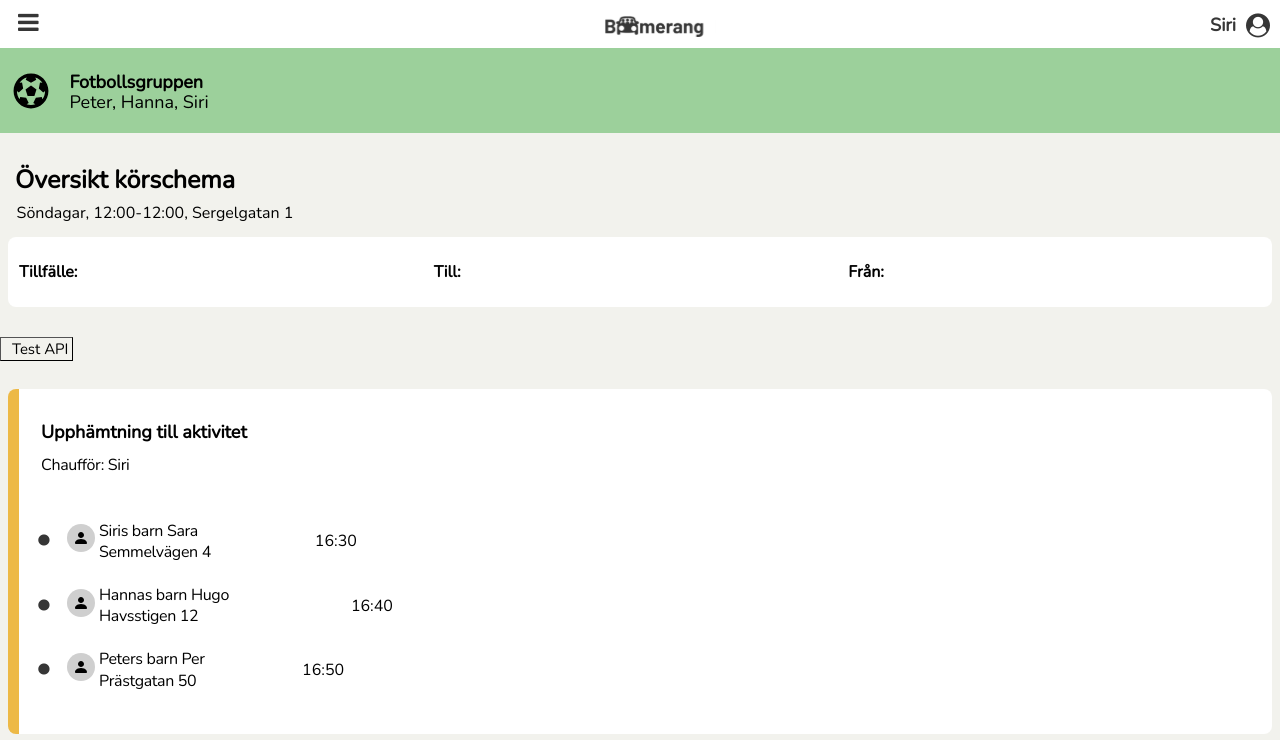
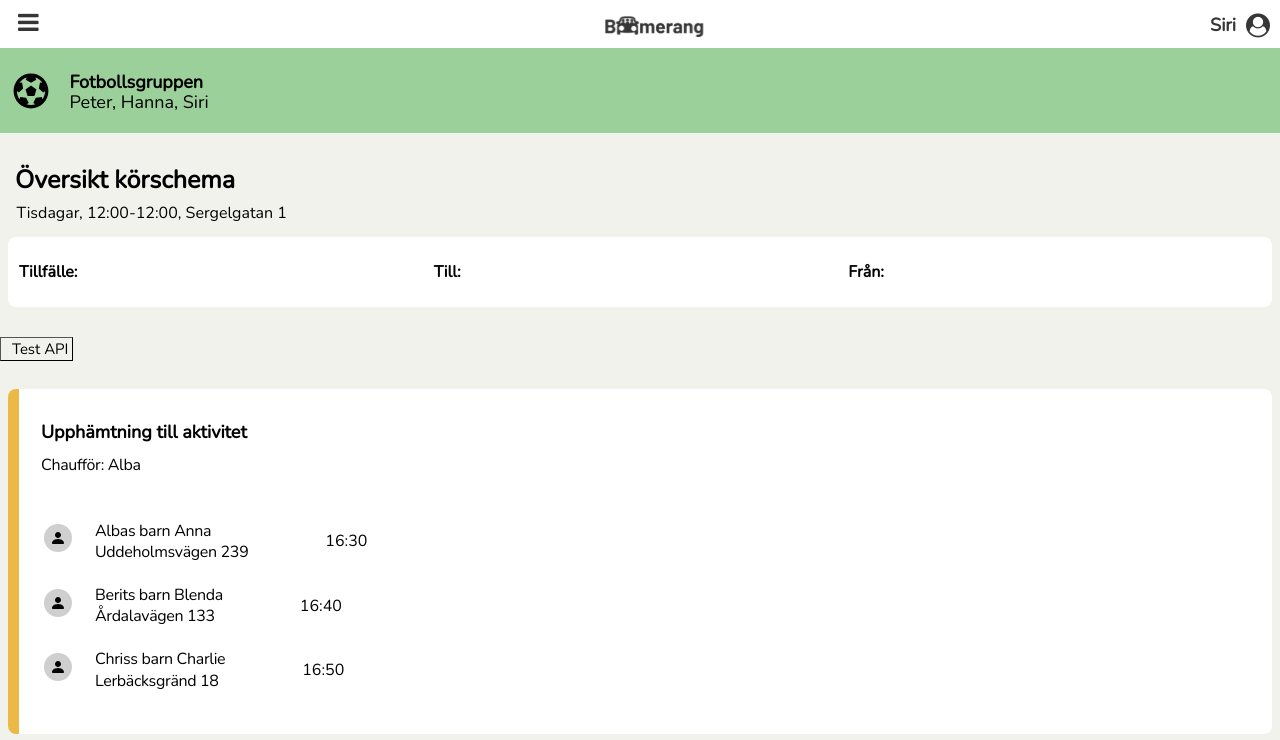
Before and after one commit to miotholerus/boomerang, a React (Create React App) app: page /viewschedule in a window 1280 px wide. Shown: the top 740 px of the page. Built offline with nearby package versions, Linux system fonts and the light colour scheme.

Commit message:
28 april Mio

```diff
--- a/public/styles.css
+++ b/public/styles.css
@@ -331,7 +331,7 @@ select.driver {
   background-color: #ffffff; /*#c5c5c5;*/
   padding: 22px;
   margin: 8px;
-  margin-bottom: 30px;
+  /* margin-bottom: 30px; */
   border-radius: 8px;
 
   border-left: solid #EDB946;
@@ -342,32 +342,39 @@ select.driver {
   /* display: flex;
   flex-direction: column; */
   /* list-style-type: disc; */
-  padding-left: 21px;
+  padding-left: 0px;
 }
 .schedule-box table {
   /* background-color: #882E76; */
   margin-bottom: 0.8em;
 }
+.schedule-box td.icon {
+  padding-right: 20px;
+}
+.schedule-box td.time {
+  width: 116px;
+  padding-right: 0px;
+}
 
 
-.alt-user-logo { /* ska eg vara en ikon ingen h1:a */
+.alt-user-logo {
   margin-top: 0;
   margin-bottom: 0.1em;
-  margin-right: 0.1em;
+  margin-right: 1em;
   font-size: 28px;
 }
 
-.schedule-box tr::before {
-  content: "\2022";  /* Add content: \2022 is the CSS Code/unicode for a bullet */
+/* .schedule-box tr::before {
+  content: "\2022";
   font-size: 28px;
-  color: #363636; /* Change the color */
-  font-weight: bold; /* If you want it to be bold */
-  display: inline-block; /* Needed to add space between the bullet and the text */
-  width: 1em; /* Also needed for space (tweak if needed) */
-  margin-left: -1em; /* Also needed for space (tweak if needed) */
+  color: #363636;
+  font-weight: bold;
+  display: inline-block; Needed to add space between the bullet and the text
+  width: 1em;
+  margin-left: -1em;
 
   padding-top: 0.1em;
-}
+} */
 
 /* Skugga till välja-förare-ruta:
 -webkit-box-shadow: 3px 6px 13px -3px #000000;
@@ -377,7 +384,7 @@ box-shadow: 3px 6px 13px -3px #000000; */
   background-color: #ffffff; /*#c5c5c5;*/
   padding: 22px;
   margin: 8px;
-  margin-bottom: 30px;
+  /* margin-bottom: 30px; */
   border-radius: 8px;
 
   border-left: solid #F2B3B6;
--- a/src/App.js
+++ b/src/App.js
@@ -51,7 +51,19 @@ function App() {
   // Schemat med grundvärden inlaggt (för att det inte ska krascha när vi testar saker och man inte har fyllt i formuläret)
   //                                   index:  0        1            2          3         4             5       6
   const [schedule, setSchedule] = useState(["12:00", "12:00", "Sergelgatan 1", "0", "0000-00-00", "0000-00-00", [] ]);
-  // 0 - starttid
+
+  const [altSchedule, setAltSchedule] = useState(
+    {
+      "id": 0,
+      "startTime": "12:00",
+      "endTime": "12:00",
+      "destination": "Sergelgatan 1",
+      "weekday": 2,
+      "startDate": "0000-00-00",
+      "endDate": "0000-00-00",
+      "rides": []
+    }
+  )
 
 
   return (
@@ -63,11 +75,11 @@ function App() {
         <Switch>
 
           <Route path="/viewschedule">
-            <ViewSchedule schedule={schedule} members={members} />
+            <ViewSchedule schedule={schedule} altSchedule={altSchedule} members={members} />
           </Route>
 
           <Route path="/">
-            <CreateSchedule schedule={schedule} setSchedule={setSchedule} members={members} />
+            <CreateSchedule schedule={schedule} setSchedule={setSchedule} altSchedule={altSchedule} setAltSchedule={setAltSchedule} members={members} />
           </Route>
 
         </Switch>
--- a/src/components/CreateSchedule.js
+++ b/src/components/CreateSchedule.js
@@ -6,7 +6,7 @@ import RideObject from '../RideObject'
 import ChooseDrivers from './ChooseDrivers';
 
 
-export default function CreateSchedule({ schedule, setSchedule, members }) {
+export default function CreateSchedule({ schedule, setSchedule, altSchedule, setAltSchedule, members }) {
   let history = useHistory();
 
   // Uppdateras varje gång input ändras
@@ -28,14 +28,6 @@ export default function CreateSchedule({ schedule, setSchedule, members }) {
     if (rides.length > 0) {
       return (<ChooseDrivers rides={rides} setRides={setRides} members={members} />)
     } else {
-      // return (
-      //   <div>
-      //     <label for="ordning-for-chaufforer">&nbsp;Välj ordning för chaufförer</label>
-      //     <select className="standard-input option-list input-left" id="ordning-for-chaufforer">
-      //       <option id="option-placeholder" value="" disabled selected>{/* Välj ordning för chaufförer */}</option>
-      //     </select>
-      //   </div>
-      // )
       return null
     }
   }
@@ -93,17 +85,39 @@ export default function CreateSchedule({ schedule, setSchedule, members }) {
 
   function SaveButton() {
 
-    function SaveSchedule(e) {
+    function saveSchedule(e) {
+
+      const startHours = startTime.substring(0, 2);
+      const startMinutes = startTime.substring(3);
+
+      const ridesWithTimes = rides.map(ride => {
+        ride.date.setHours(startHours, startMinutes);
+      })
+
       const newSchedule = [startTime, endTime, address, weekday, startDate, endDate, rides];
 
+      const newAltSchedule = {
+        "id": 0,
+        "startTime": startTime,
+        "endTime": endTime,
+        "destination": address,
+        "weekday": weekday,
+        "startDate": startDate,
+        "endDate": endDate,
+        "rides": rides
+      }
+
       setSchedule(newSchedule);
-      console.log("schedule after Save: ", schedule)
+      console.log("schedule after Save: ", schedule);
 
-      history.push("/viewschedule")
+      setAltSchedule(newAltSchedule);
+      console.log("altSchedule after Save: ", altSchedule);
+
+      history.push("/viewschedule");
     }
 
     return (
-      <button type="button" className="button-v2" onClick={SaveSchedule}>SPARA KÖRSCHEMA</button>
+      <button type="button" className="button-v2" onClick={saveSchedule}>SPARA KÖRSCHEMA</button>
     )
   }
 
--- a/src/components/DetailedSchedule.js
+++ b/src/components/DetailedSchedule.js
@@ -1,15 +1,13 @@
-import React, {useState, useEffect} from 'react'
+import React, { useState, useEffect } from 'react'
 import ScheduleBox from './ScheduleBox'
 
 
-export default function DetailedSchedule({schedule, members}) {
-  const destinationFromSchedule = schedule[2];
+export default function DetailedSchedule({ schedule, altSchedule, members }) {
+  const destinationFromSchedule = altSchedule.destination // tidigare schedule[2]
   const addressFromMember = members[0].address; // ska senare hämtas direkt från schedule-rideobjecten
-  // schedule[6] = lista av rideobjects
-  // schedule[6][0] = första rideobjectet i listan
-  // schedule[6][0].driverTo.address = rideobjectets förares adress
-  const startTime = schedule[0];
 
+  const [origin, setOrigin] = useState(addressFromMember); // samma sak som addressFromMember
+  const [destination, setDestination] = useState(destinationFromSchedule); // samma sak som destinationFromSchedule
   const exampleData = {
     "destination_addresses": [
       "Sockenvägen 290, 122 63 Enskede, Sweden"
@@ -36,16 +34,48 @@ export default function DetailedSchedule({schedule, members}) {
     ],
     "status": "OK"
   } // exempeldata för att det inte ska krascha när vi testar
-
-  const [origin, setOrigin] = useState(addressFromMember); // samma sak som addressFromMember
-  const [destination, setDestination] = useState(destinationFromSchedule); // samma sak som destinationFromSchedule
   const [data, setData] = useState(exampleData); // den riktiga datan efter att man kört API:n (kommer behöva köras för varje delresa)
   const [seconds, setSeconds] = useState(0); // sekunderna från datan, ska dras av från klockslagen
 
   const url = `https://api.distancematrix.ai/maps/api/distancematrix/json?origins=${origin}&destinations=${destination}&key=bp6pjpgmaCcdxjtccQlnDpjTPEUqk`;
 
+  var addMinutes = function (dateTime, minutes) {
+    return new Date(dateTime.getTime() + minutes * 60000);
+  }
+  var addSeconds = function (dateTime, seconds) {
+    return new Date(dateTime.getTime() + seconds * 1000);
+  }
+  // Testar med första körtillfället
+  var timeAtDestination;
+  var timeToStart;
 
+  useState(() => {
+    console.log("Kör useState [] en gång");
 
+    //timeAtDestination = addMinutes(altSchedule.rides[0].date, -5); // date-objekt
+    //console.log("timeAtDestination: ", timeAtDestination.toString());
+
+    // fetch(url)
+    //   .then(responseFromAPI =>
+    //     responseFromAPI.json()
+    //       .then(apiData => {
+    //         console.log(apiData)
+    //         setData(apiData)
+    //         console.log(origin);
+    //         console.log(destination);
+    //         console.log(data.rows[0].elements[0].duration.value)
+    //         setSeconds(data.rows[0].elements[0].duration.value)
+    //       }).then(then => {
+    //         timeToStart = addSeconds(timeAtDestination, -seconds);
+    //         console.log("timeToStart efter första automatiska API-anropet: ", timeToStart);
+    //       })
+    //   );
+
+  }, [])
+
+  // var date = new Date(2021, 2, 16, 17, 0, 0, 0);
+  // var dtMinusThirty = minusMinutes(date, 30);
+  // console.log(dtMinusThirty.toString());
 
   useEffect(() => {
     console.log(origin);
@@ -53,12 +83,12 @@ export default function DetailedSchedule({schedule, members}) {
     console.log(data.rows[0].elements[0].duration.value)
     setSeconds(data.rows[0].elements[0].duration.value) // seconds laddas från json-data
 
-    console.log(startTime);
-
   }, [data])
 
   const submitForm = (event) => {
     event.preventDefault();
+
+    console.log("TEST API");
 
     fetch(url)
       .then(responseFromAPI =>
@@ -79,7 +109,7 @@ export default function DetailedSchedule({schedule, members}) {
         </div>
       </form>
 
-      <ScheduleBox seconds={seconds} members={members}/>
+      <ScheduleBox seconds={seconds} members={members} />
     </div>
   )
 }
--- a/src/components/ScheduleBox.js
+++ b/src/components/ScheduleBox.js
@@ -14,14 +14,14 @@ export default function ScheduleBox({ rideObject, seconds, members }) {
     <div>
       <div className="schedule-box">
         <h3>Upphämtning till aktivitet</h3>
-        <p>Chaufför: Siri</p>
+        <p>Chaufför: {members[0].name}</p>
         <br></br>
         <ul>
           <li>
             <table>
               <tr>
-                <td><AltUserLogo className="alt-user-logo"/></td>
-                <td><p>Siris barn Sara</p><p>Semmelvägen 4</p></td>
+                <td className="icon"><AltUserLogo className="alt-user-logo"/></td>
+                <td><p>{members[0].name}s barn {members[0].child}</p><p>{members[0].address}</p></td>
                 <td className="time">16:30</td>
               </tr>
             </table>
@@ -29,8 +29,8 @@ export default function ScheduleBox({ rideObject, seconds, members }) {
           <li>
             <table>
               <tr>
-                <td><AltUserLogo className="alt-user-logo"/></td>
-                <td><p>Hannas barn Hugo</p><p>Havsstigen 12</p></td>
+                <td className="icon"><AltUserLogo className="alt-user-logo"/></td>
+                <td><p>{members[1].name}s barn {members[1].child}</p><p>{members[1].address}</p></td>
                 <td className="time">16:40</td>
               </tr>
             </table>
@@ -38,8 +38,8 @@ export default function ScheduleBox({ rideObject, seconds, members }) {
           <li>
             <table>
               <tr>
-                <td><AltUserLogo className="alt-user-logo"/></td>
-                <td><p>Peters barn Per</p><p>Prästgatan 50</p></td>
+                <td className="icon"><AltUserLogo className="alt-user-logo"/></td>
+                <td><p>{members[2].name}s barn {members[2].child}</p><p>{members[2].address}</p></td>
                 <td className="time">16:50</td>
               </tr>
             </table>
--- a/src/components/ViewSchedule.js
+++ b/src/components/ViewSchedule.js
@@ -8,13 +8,10 @@ import DetailedSchedule from './DetailedSchedule'
 import ChooseDrivers from './ChooseDrivers'
 
 
-export default function ViewSchedule({ schedule, members, driverTo, driverFrom }) {
+export default function ViewSchedule({ schedule, altSchedule, members, driverTo, driverFrom }) {
 
-  console.log("Kör ViewSchedule, schedule:")
-  console.log(schedule)
-
-  console.log("Kör ViewSchedule, schedule:")
-  console.log(schedule)
+  console.log("Kör ViewSchedule, schedule:", schedule)
+  console.log("altSchedule:", altSchedule)
 
   return (
     <div>
@@ -25,7 +22,7 @@ export default function ViewSchedule({ schedule, members, driverTo, driverFrom }
 
         <div className="loose-text-field">
         <h2>Översikt körschema</h2>
-          <span class="overview-info">{dayOfWeekAsString(schedule[3])}ar, {schedule[0]}-{schedule[1]}, {schedule[2]}<br></br></span>
+          <span class="overview-info">{dayOfWeekAsString(altSchedule.weekday)}ar, {altSchedule.startTime}-{altSchedule.endTime}, {altSchedule.destination}<br></br></span>
         </div>
 
 
@@ -44,7 +41,7 @@ export default function ViewSchedule({ schedule, members, driverTo, driverFrom }
               </thead>
 
               <tbody>
-                {schedule[6].map(ride => { // schedule.rideObjects.map
+                {altSchedule.rides.map(ride => {
                   return <RideOccation key={ride.id} ride={ride} />
                 })}
 
@@ -54,7 +51,7 @@ export default function ViewSchedule({ schedule, members, driverTo, driverFrom }
           </div>
         </div>
 
-        <DetailedSchedule schedule={schedule} members={members} />
+        <DetailedSchedule schedule={schedule} altSchedule={altSchedule} members={members} />
 
 
       </div>
```
Also changed, not shown: public/sampleschedule.json (+62 -37 lines), src/components/ChooseDrivers.js (+3 -28 lines).
